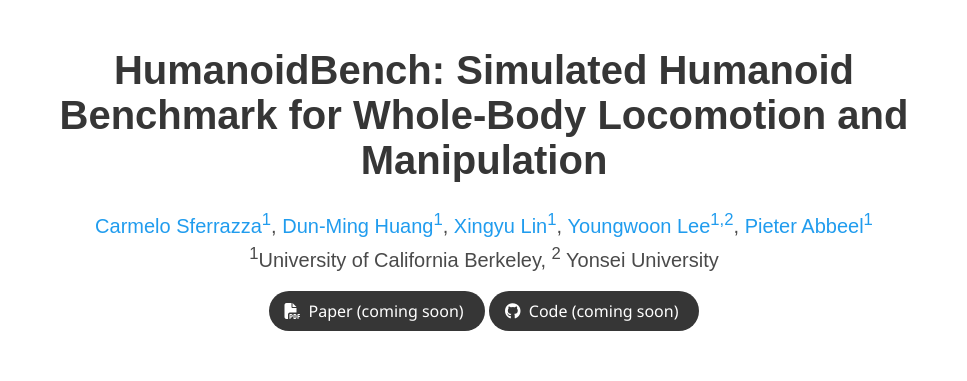
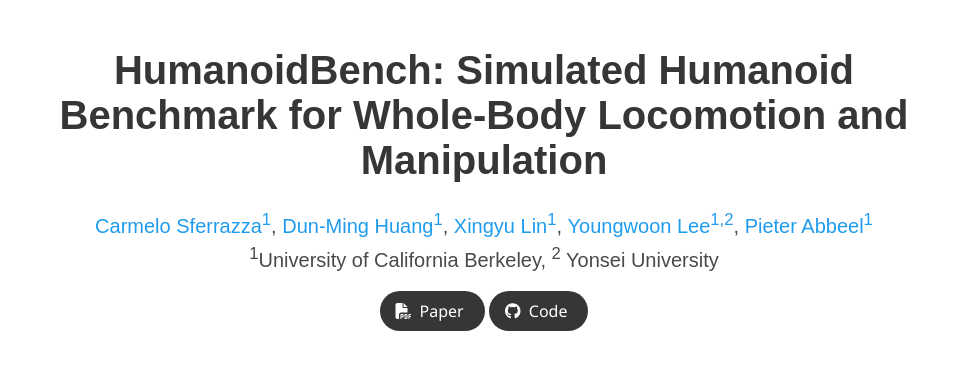
Before and after one commit to humanoid-bench/humanoid-bench.github.io, a plain HTML site: page index.html in a window 1280 px wide. Shown: the top 381 px of the page, without its empty margins (156-1123 px from the left). Drawn offline with nearby package versions, Linux system fonts and the light colour scheme; some icons are missing; a web font is replaced by a local one.

Commit message:
Add files via upload

```diff
--- a/index.html
+++ b/index.html
@@ -110,7 +110,7 @@
               <a href="https://sferrazza.cc/" target="_blank">Carmelo Sferrazza<sup>1</sup></a>,
             </span>
             <span class="author-block">
-              <a target="_blank">Dun-Ming Huang<sup>1</sup></a>,
+              <a href="https://bransthre.github.io/" target="_blank">Dun-Ming Huang<sup>1</sup></a>,
             </span>
             <span class="author-block">
               <a href="https://xingyu-lin.github.io" target="_blank">Xingyu Lin<sup>1</sup></a>,
@@ -130,21 +130,19 @@
           <div class="column has-text-centered">
             <div class="publication-links">
               <span class="link-block">
-                <a target="_blank" class="button is-normal is-rounded is-dark">
-                  <!-- href="https://arxiv.org/abs/2309.13037" -->
+                <a target="_blank" class="button is-normal is-rounded is-dark" href="https://arxiv.org/abs/2403.10506">
                   <span class="icon">
                     <i class="fas fa-file-pdf"></i>
                   </span>
-                  <span>Paper (coming soon)</span>
+                  <span>Paper</span>
                 </a>
               </span>
               <span class="link-block">
-                <a class="button is-normal is-rounded is-dark">
-                   <!-- href="https://github.com/wuphilipp/gello_software"> -->
+                <a class="button is-normal is-rounded is-dark" href="https://github.com/carlosferrazza/humanoid-bench">
                   <span class="icon">
                     <i class="fab fa-github"></i>
                   </span>
-                  <span>Code (coming soon)</span>
+                  <span>Code</span>
                 </a>
               </span>
             </div>
```
Also changed, not shown: 1 other file.
